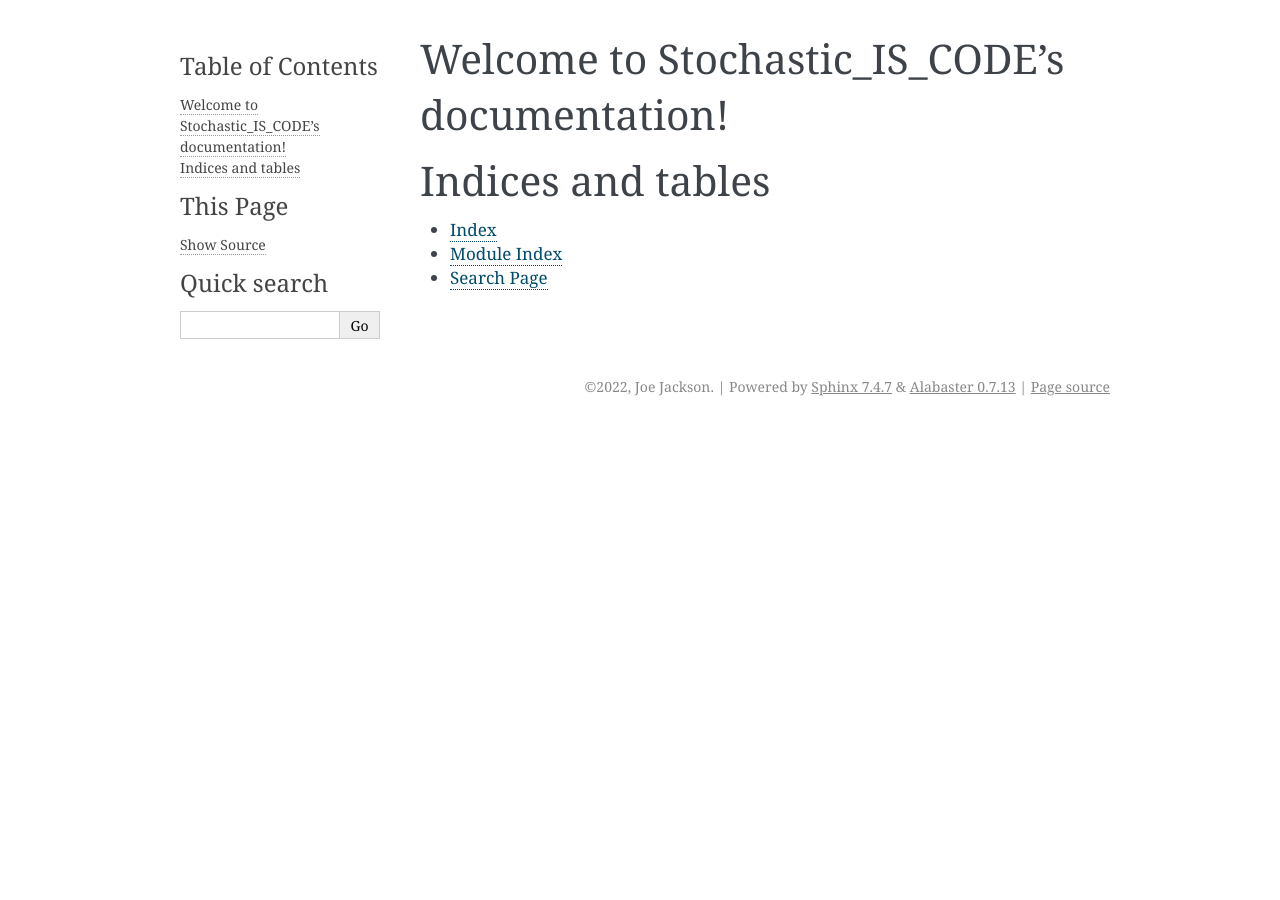
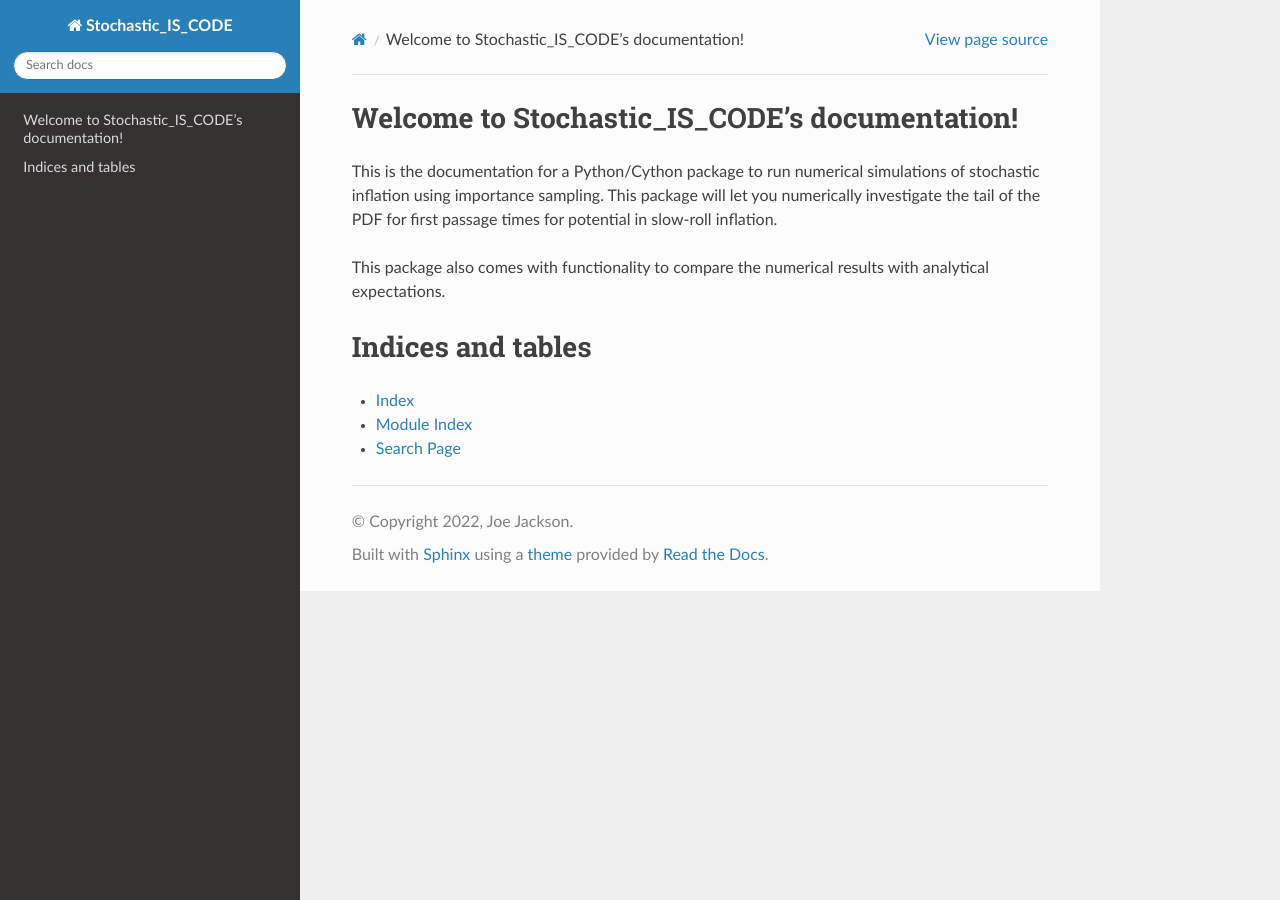
Before and after one commit to Jacks0nJ/PyFPT, a Sphinx documentation site: the page built from docs/source/index.rst, in a window 1280 px wide. Built offline with Sphinx 7.4.7 and the Read the Docs theme 2.0.0, drawn with Linux system fonts in a browser that asks for light colours.

Commit message:
First html page has been added and theme changed to ReadTheDocs

```diff
--- a/docs/source/conf.py
+++ b/docs/source/conf.py
@@ -47,7 +47,8 @@ exclude_patterns = []
 # The theme to use for HTML and HTML Help pages.  See the documentation for
 # a list of builtin themes.
 #
-html_theme = 'alabaster'
+import sphinx_rtd_theme
+html_theme = 'sphinx_rtd_theme'
 
 # Add any paths that contain custom static files (such as style sheets) here,
 # relative to this directory. They are copied after the builtin static files,
--- a/docs/source/index.rst
+++ b/docs/source/index.rst
@@ -5,6 +5,11 @@
 
 Welcome to Stochastic_IS_CODE's documentation!
 ==============================================
+
+This is the documentation for a Python/Cython package to run numerical simulations of stochastic inflation using importance sampling. This package will let you numerically investigate the tail of the PDF for first passage times for potential in slow-roll inflation.
+
+This package also comes with functionality to compare the numerical results with analytical expectations.
+
 
 .. toctree::
    :maxdepth: 2
```
